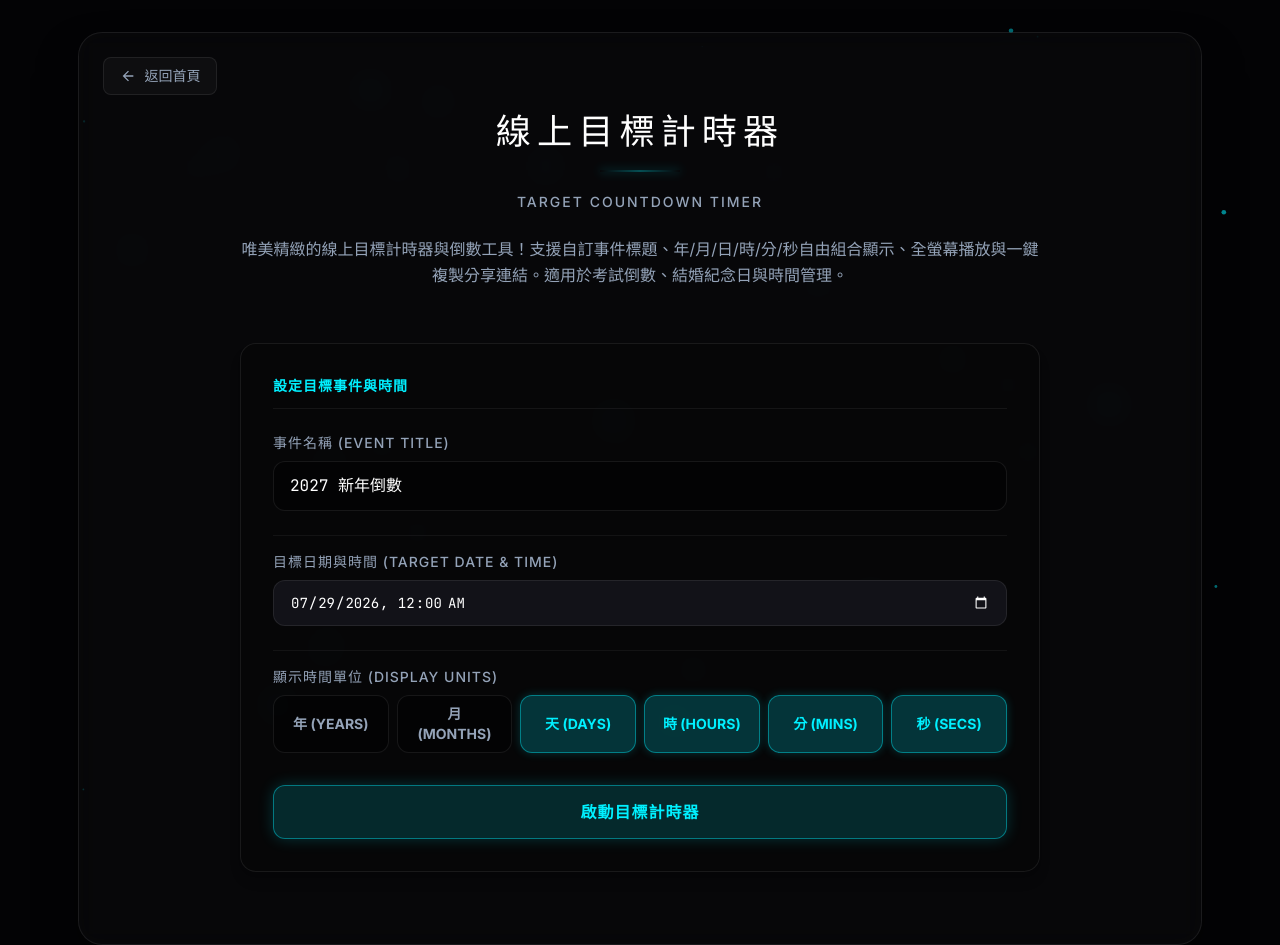
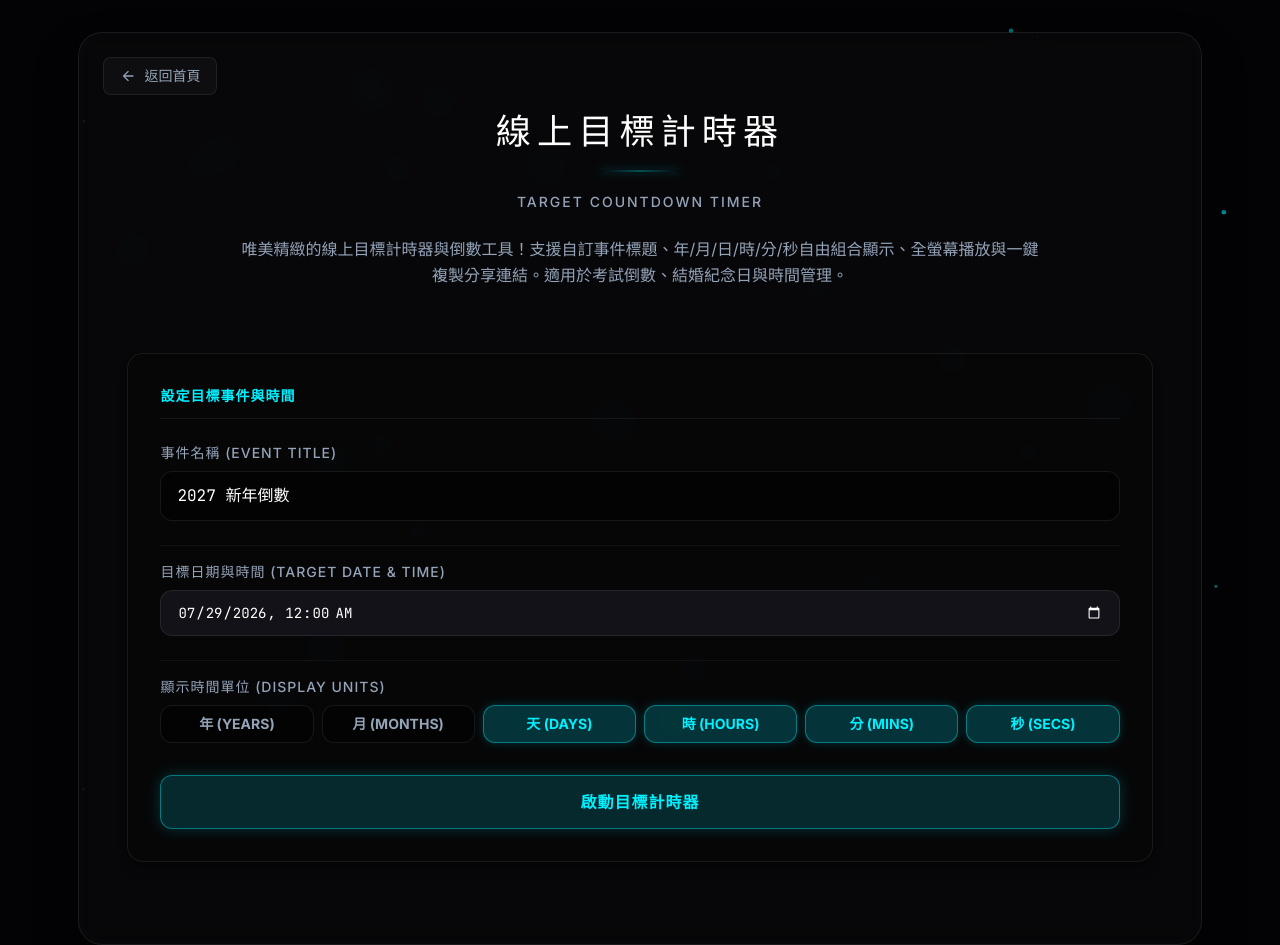
Before and after one commit to wkmaker/smalltools, a Next.js app: page /time in a window 1280 px wide. Built offline with nearby package versions, Linux system fonts and the light colour scheme.

Commit message:
調整計時器布局

```diff
--- a/app/time/TimeClient.tsx
+++ b/app/time/TimeClient.tsx
@@ -312,7 +312,7 @@ export default function TimeClient() {
       <div className="flex flex-col justify-center items-center w-full min-h-[70vh] my-auto">
         {!timerActive ? (
           /* 設定視圖 (Setup View) */
-          <div className="bg-black/20 border border-white/[.08] rounded-2xl p-8 flex flex-col gap-6 shadow-lg max-w-[800px] mx-auto w-full my-auto animate-fadeIn">
+          <div className="bg-black/20 border border-white/[.08] rounded-2xl p-8 flex flex-col gap-6 shadow-lg w-full my-auto animate-fadeIn">
             <h3 className="text-sm text-[#00f0ff] uppercase tracking-[1px] font-semibold border-b border-white/[.06] pb-3">
               設定目標事件與時間
             </h3>
@@ -365,7 +365,10 @@ export default function TimeClient() {
                           : 'border-white/[.08] bg-black/40 text-text-sub hover:text-white'
                       }`}
                     >
-                      {UNIT_LABELS[unit].zh} ({UNIT_LABELS[unit].en})
+                      <span className="whitespace-nowrap">
+                        {UNIT_LABELS[unit].zh}
+                        <span className="max-sm:hidden"> ({UNIT_LABELS[unit].en})</span>
+                      </span>
                     </button>
                   );
                 })}
--- a/app/time/time.module.css
+++ b/app/time/time.module.css
@@ -3,7 +3,7 @@
 .timerDisplay {
   display: flex;
   flex-wrap: wrap;
-  gap: 2.5rem 3.5rem;
+  gap: 2rem 2.5rem;
   justify-content: center;
   align-items: center;
   margin: 0 auto;
@@ -15,7 +15,10 @@
   flex-direction: column;
   align-items: center;
   flex: 0 1 auto;
-  min-width: 80px;
+  /* min-width: 0 防止 flex-item 撐開容器 */
+  min-width: 0;
+  /* 确保每個區塊有足夠空間 */
+  width: clamp(70px, 10vw, 110px);
 }
 
 .numberWrapper {
@@ -25,12 +28,16 @@
   align-items: center;
   margin-bottom: 0.8rem;
   perspective: 500px;
+  /* 拓寬到所屬 timeBlock 內容創寬 */
+  width: 100%;
+  overflow: visible;
 }
 
 .number {
   font-family: 'JetBrains Mono', 'Fira Code', monospace;
   font-variant-numeric: tabular-nums;
-  font-size: clamp(3.2rem, 8vw, 5.5rem);
+  /* 更符合實際營幕寬度的自適應字體大小：手機不凍出 */
+  font-size: clamp(2.4rem, 6vw, 5rem);
   font-weight: 700;
   line-height: 1;
   color: var(--text-primary, #ffffff);
```
